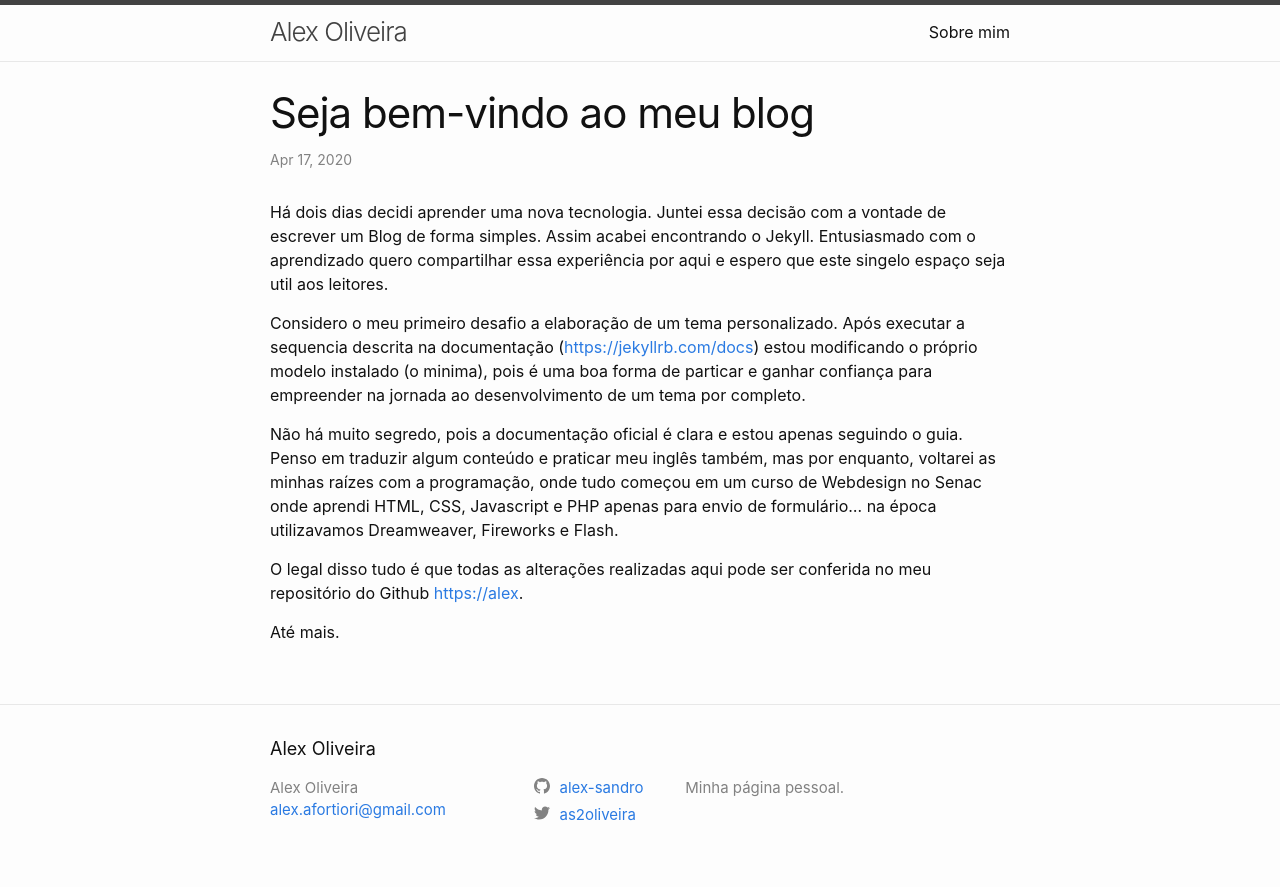
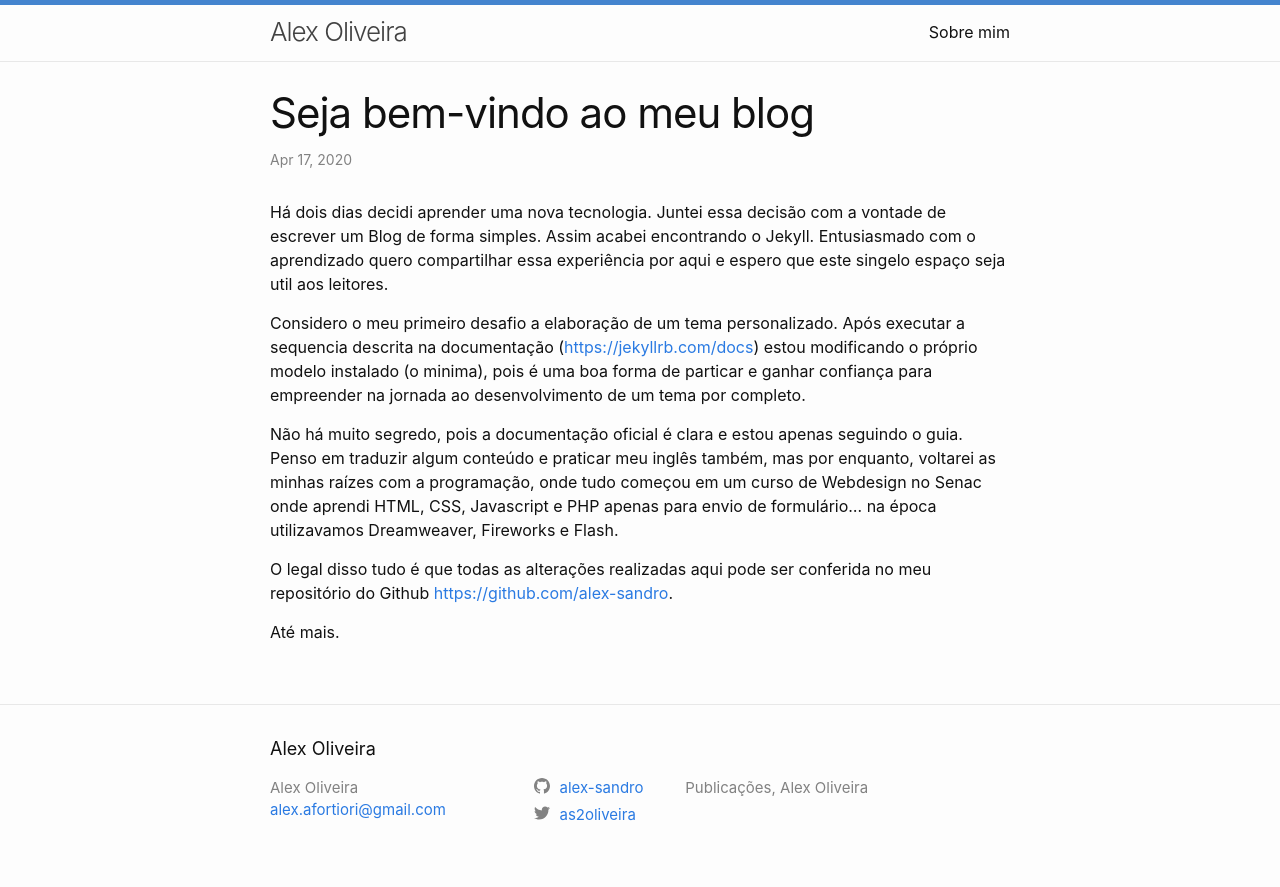
Before and after one commit to alex-sandro/alex-sandro.github.io, a PHP site: page /jekyll/update/2020/04/17/seja-bem-vindo.html in a window 1280 px wide. Run offline with PHP 8.4, Linux system fonts and the light colour scheme.

Commit message:
Pequenas alterações na folha de estilo e títulos

```diff
--- a/_site/assets/main.css
+++ b/_site/assets/main.css
@@ -76,7 +76,7 @@ table th { background-color: #f0f0f0; border: 1px solid #dedede; border-bottom-c
 table td { border: 1px solid #e8e8e8; }
 
 /** Site header */
-.site-header { border-top: 5px solid #424242; border-bottom: 1px solid #e8e8e8; min-height: 55.95px; position: relative; }
+.site-header { border-top: 5px solid #4484ce; border-bottom: 1px solid #e8e8e8; min-height: 55.95px; position: relative; }
 
 .site-title { font-size: 26px; font-weight: 300; line-height: 54px; letter-spacing: -1px; margin-bottom: 0; float: left; }
 
--- a/_site/feed.xml
+++ b/_site/feed.xml
@@ -1,4 +1,4 @@
-<?xml version="1.0" encoding="utf-8"?><feed xmlns="http://www.w3.org/2005/Atom" ><generator uri="https://jekyllrb.com/" version="4.0.0">Jekyll</generator><link href="http://localhost:4000/feed.xml" rel="self" type="application/atom+xml" /><link href="http://localhost:4000/" rel="alternate" type="text/html" /><updated>2020-04-27T15:41:29-03:00</updated><id>http://localhost:4000/feed.xml</id><title type="html">Alex Oliveira</title><subtitle>Minha página pessoal.</subtitle><entry><title type="html">Seja bem-vindo ao meu blog</title><link href="http://localhost:4000/jekyll/update/2020/04/17/seja-bem-vindo.html" rel="alternate" type="text/html" title="Seja bem-vindo ao meu blog" /><published>2020-04-17T23:24:17-03:00</published><updated>2020-04-17T23:24:17-03:00</updated><id>http://localhost:4000/jekyll/update/2020/04/17/seja-bem-vindo</id><content type="html" xml:base="http://localhost:4000/jekyll/update/2020/04/17/seja-bem-vindo.html">&lt;p&gt;Há dois dias decidi aprender uma nova tecnologia. Juntei essa decisão com a vontade de escrever um Blog de forma simples.
+<?xml version="1.0" encoding="utf-8"?><feed xmlns="http://www.w3.org/2005/Atom" ><generator uri="https://jekyllrb.com/" version="4.0.0">Jekyll</generator><link href="http://localhost:4000/feed.xml" rel="self" type="application/atom+xml" /><link href="http://localhost:4000/" rel="alternate" type="text/html" /><updated>2020-04-29T21:15:15-03:00</updated><id>http://localhost:4000/feed.xml</id><title type="html">Alex Oliveira</title><subtitle>Minha página pessoal.</subtitle><entry><title type="html">Seja bem-vindo ao meu blog</title><link href="http://localhost:4000/jekyll/update/2020/04/17/seja-bem-vindo.html" rel="alternate" type="text/html" title="Seja bem-vindo ao meu blog" /><published>2020-04-17T23:24:17-03:00</published><updated>2020-04-17T23:24:17-03:00</updated><id>http://localhost:4000/jekyll/update/2020/04/17/seja-bem-vindo</id><content type="html" xml:base="http://localhost:4000/jekyll/update/2020/04/17/seja-bem-vindo.html">&lt;p&gt;Há dois dias decidi aprender uma nova tecnologia. Juntei essa decisão com a vontade de escrever um Blog de forma simples.
 Assim acabei encontrando o Jekyll. Entusiasmado com o aprendizado quero compartilhar essa experiência por aqui e espero
 que este singelo espaço seja util aos leitores.&lt;/p&gt;
 
@@ -9,6 +9,6 @@ e praticar meu inglês também, mas por enquanto, voltarei as minhas raízes com
 Webdesign no Senac onde aprendi HTML, CSS, Javascript e PHP apenas para envio de formulário… na época utilizavamos Dreamweaver,
 Fireworks e Flash.&lt;/p&gt;
 
-&lt;p&gt;O legal disso tudo é que todas as alterações realizadas aqui pode ser conferida no meu repositório do Github &lt;a href=&quot;https://alex&quot;&gt;https://alex&lt;/a&gt;.&lt;/p&gt;
+&lt;p&gt;O legal disso tudo é que todas as alterações realizadas aqui pode ser conferida no meu repositório do Github &lt;a href=&quot;https://github.com/alex-sandro&quot;&gt;https://github.com/alex-sandro&lt;/a&gt;.&lt;/p&gt;
 
 &lt;p&gt;Até mais.&lt;/p&gt;</content><author><name></name></author><summary type="html">Há dois dias decidi aprender uma nova tecnologia. Juntei essa decisão com a vontade de escrever um Blog de forma simples. Assim acabei encontrando o Jekyll. Entusiasmado com o aprendizado quero compartilhar essa experiência por aqui e espero que este singelo espaço seja util aos leitores.</summary></entry></feed>
--- a/_site/index.html
+++ b/_site/index.html
@@ -34,7 +34,7 @@
 <main class="page-content" aria-label="Content">
       <div class="wrapper">
         <div class="home">
-<h2 class="post-list-heading">Posts</h2>
+<h2 class="post-list-heading">Publicações</h2>
     <ul class="post-list"><li><span class="post-meta">Apr 17, 2020</span>
         <h3>
           <a class="post-link" href="/jekyll/update/2020/04/17/seja-bem-vindo.html">
--- a/_site/jekyll/update/2020/04/17/seja-bem-vindo.html
+++ b/_site/jekyll/update/2020/04/17/seja-bem-vindo.html
@@ -56,7 +56,7 @@ e praticar meu inglês também, mas por enquanto, voltarei as minhas raízes com
 Webdesign no Senac onde aprendi HTML, CSS, Javascript e PHP apenas para envio de formulário… na época utilizavamos Dreamweaver,
 Fireworks e Flash.</p>
 
-<p>O legal disso tudo é que todas as alterações realizadas aqui pode ser conferida no meu repositório do Github <a href="https://alex">https://alex</a>.</p>
+<p>O legal disso tudo é que todas as alterações realizadas aqui pode ser conferida no meu repositório do Github <a href="https://github.com/alex-sandro">https://github.com/alex-sandro</a>.</p>
 
 <p>Até mais.</p>
 
@@ -81,7 +81,7 @@ Fireworks e Flash.</p>
 </div>
 
       <div class="footer-col footer-col-3">
-        <p>Minha página pessoal.</p>
+        <p>Publicações, Alex Oliveira</p>
       </div>
     </div>
 
```
